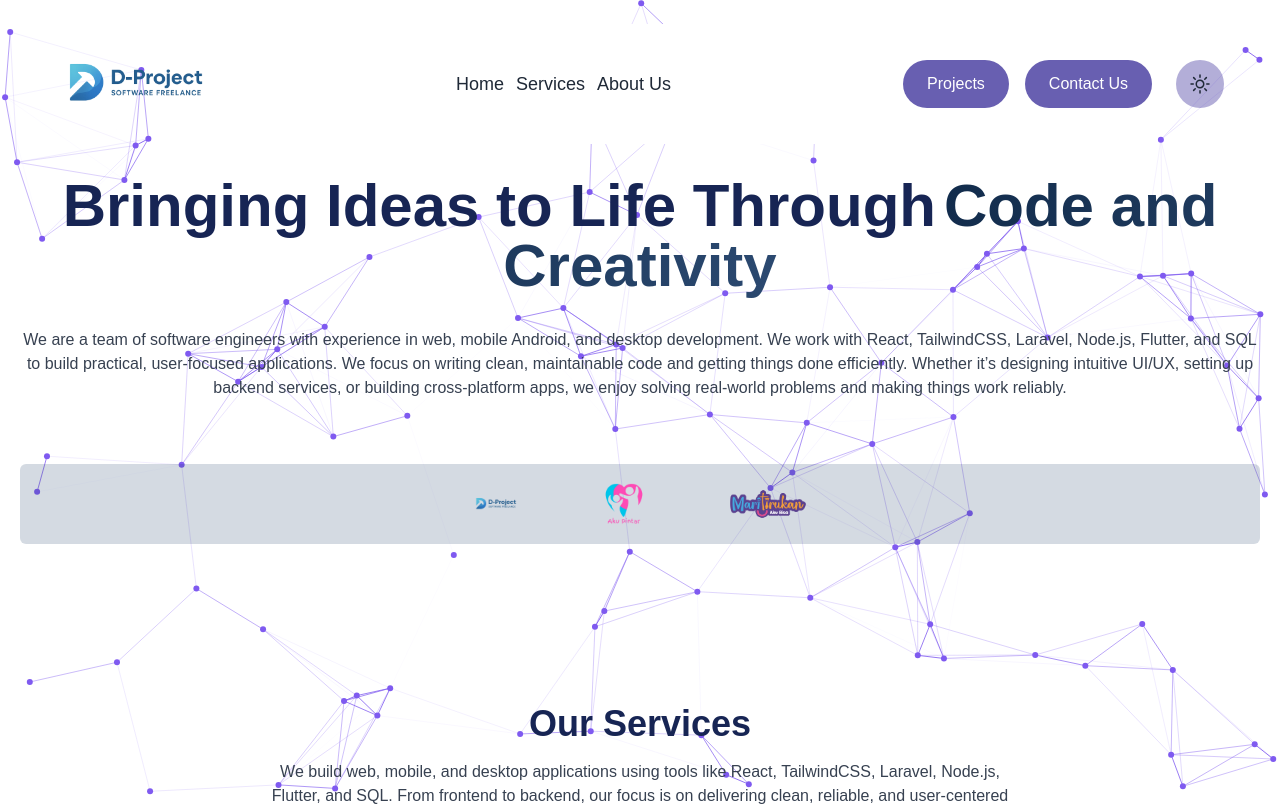
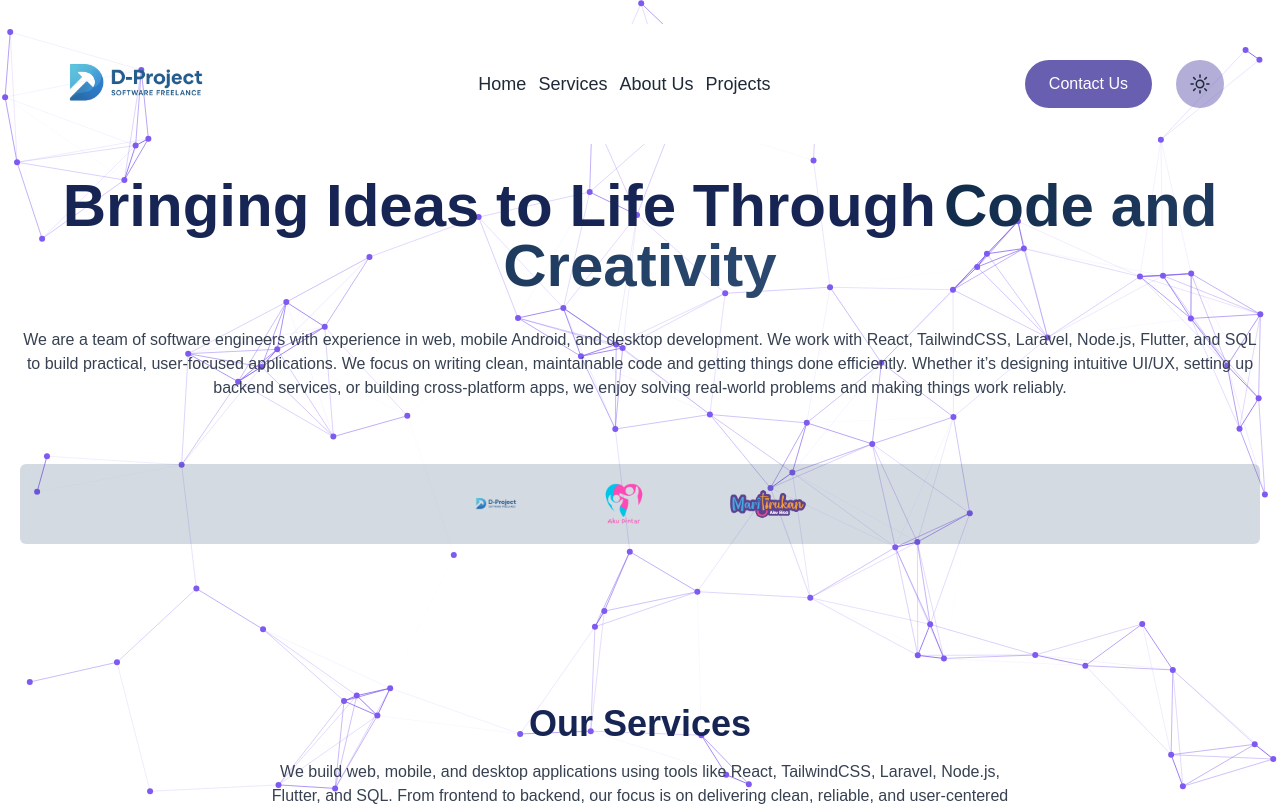
Before and after one commit to BTCRX/React-Landing-Page-Portfolio, a React (Vite) app: page / in a window 1280 px wide. Shown: the top 806 px of the page. Built offline with nearby package versions, Linux system fonts and the light colour scheme.

Commit message:
Fixed: Navbar type link and section

```diff
--- a/src/components/elements/Navbar.tsx
+++ b/src/components/elements/Navbar.tsx
@@ -7,12 +7,13 @@ import { Link } from 'react-router-dom';
 
 
 export const navItems = [
-  { href: "/#", text: "Home"},
-  { href: "/#services", text: "Services" },
-  { href: "/#about-us", text: "About Us" },
-//   { href: "#pricing", text: "Pricing" },
-//   { href: "/projects", text: "Projects" },
-];
+  { href: "/#", text: "Home", type: "section" },
+  { href: "/#services", text: "Services", type: "section" },
+  { href: "/#about-us", text: "About Us", type: "section" },
+//   { href: "/#pricing", text: "Pricing", type: "section" },
+  { href: "/projects", text: "Projects", type: "link" }, // internal route
+]as const;
+
 
 export const Navbar = () => {
     const {toggleTheme, theme} = useThemeStore();
@@ -29,18 +30,12 @@ export const Navbar = () => {
 
                     <div className="flex flex-col lg:flex-row w-full lg:justify-between lg:items-center absolute top-full left-0 lg:static lg:top-0 bg-body lg:bg-transparent border-x border-x-box-border lg:border-x-0 lg:h-auto h-0 overflow-hidden gap-4">
                             <ul className="border-t border-box-border lg:border-t-0 px-6 lg:px-0 pt-6 lg:pt-0 flex flex-col lg:flex-row gap-y-4 gap-x-3 text-lg text-heading-2 w-full lg:justify-center lg:items-center">
-                            {navItems.map((item, key) => (
-                                <li key={key}>
-                                        <NavItem href={item.href} text={item.text} />
-                                </li>
-                            ))}
+                                {navItems.map((item, key) => (
+                                    <li key={key}>
+                                    <NavItem href={item.href} text={item.text} type={item.type} />
+                                    </li>
+                                ))}
                             </ul>
-
-                        <Link to="/projects">
-                            <div className="lg:min-w-max flex items-center sm:w-max w-full pb-6 lg:pb-0 border-b border-box-border lg:border-0 px-6 lg:px-0">
-                                <BtnLink text="Projects" href="#cta" className="" />
-                            </div>
-                        </Link>
                         <Link to="/contact">
                             <div className="lg:min-w-max flex items-center sm:w-max w-full pb-6 lg:pb-0 border-b border-box-border lg:border-0 px-6 lg:px-0">
                                 <BtnLink text="Contact Us" href="#cta" className="" />
--- a/src/components/shared/NavItem.tsx
+++ b/src/components/shared/NavItem.tsx
@@ -1,15 +1,20 @@
+import { Link } from 'react-router-dom';
+
+type NavItemType = 'section' | 'link';
 
 interface NavItemProps {
-    href:string;
-    text:string;
+    href: string;
+    text: string;
+    type: NavItemType;
 }
 
-export const NavItem = ({href , text = ""} : NavItemProps) => {
-    return (
-        <li>
-            <a href={href} className="duration-300 font-medium ease-liner hover:text-primary py-3">
-                {text}
-            </a>
-        </li>
-    );
+export const NavItem = ({ href, text, type }: NavItemProps) => {
+    const commonClass =
+        'duration-300 font-medium ease-linear hover:text-primary py-3';
+
+    if (type === 'link') {
+        return <Link to={href} className={commonClass}>{text}</Link>;
+    }
+
+    return <a href={href} className={commonClass}>{text}</a>;
 };
```
